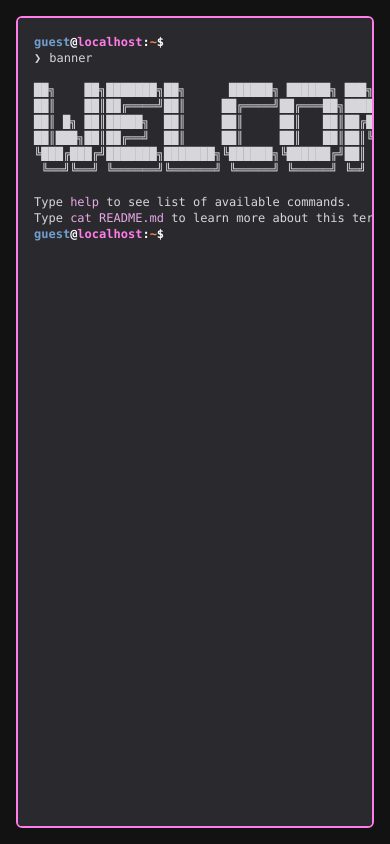
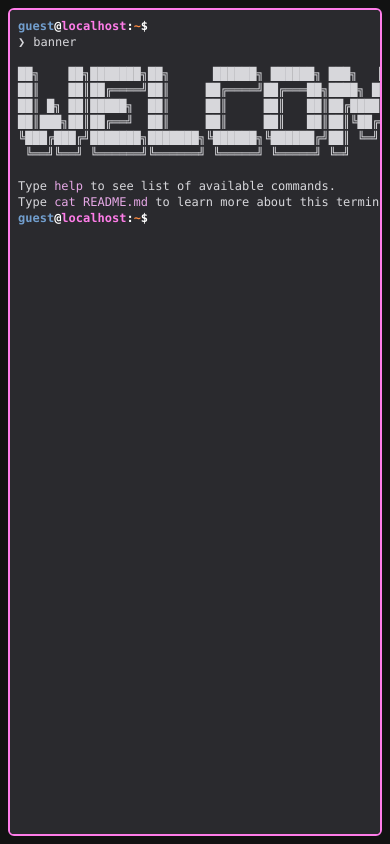
Before and after one commit to hsalvesen/vesen, a Svelte app: page / in a window 390 px wide. Built offline with nearby package versions, Linux system fonts and the light colour scheme.

Commit message:
Tentative responsiveness and display updates for phone use

```diff
--- a/index.html
+++ b/index.html
@@ -6,7 +6,7 @@
 
   <link rel="icon" type="image/png" href="/vesen.ico" />
 
-  <meta name="viewport" content="width=device-width, initial-scale=1.0" />
+  <meta name="viewport" content="width=device-width, initial-scale=1.0, maximum-scale=1.0, user-scalable=no, viewport-fit=cover" />
   <meta name="description" content="Web-based terminal powered by Svelte" />
 
   <title>Vesen Terminal</title>
--- a/src/App.svelte
+++ b/src/App.svelte
@@ -19,12 +19,12 @@
 </svelte:head>
 
 <main
-  class="h-full border-2 rounded-md p-4 overflow-auto text-xs sm:text-sm md:text-base"
+  class="h-full border-2 rounded-md p-2 sm:p-4 overflow-auto text-xs sm:text-sm md:text-base"
   style={`background-color: ${$theme.background}; color: ${$theme.foreground}; border-color: ${$theme.green};`}
 >
   <History />
 
-  <div class="flex flex-col md:flex-row">
+  <div class="flex flex-col sm:flex-row">
     <Ps1 {isPasswordMode} />
     <span class="mr-2"></span>
     <Input bind:isPasswordMode />
--- a/src/app.css
+++ b/src/app.css
@@ -23,3 +23,66 @@
 ::-webkit-scrollbar-thumb:hover {
   background-color: #a8bbbf;
 }
+
+/* Portrait mode - smaller text for better mobile experience */
+@media (orientation: portrait) and (max-width: 768px) {
+  body {
+    font-size: 12px;
+  }
+
+  pre {
+    font-size: 10px;
+    line-height: 1.2;
+  }
+
+  /* Make input text smaller too */
+  input {
+    font-size: 12px;
+  }
+}
+
+/* Mobile optimizations */
+@media (max-width: 768px) {
+  body {
+    padding: 0;
+  }
+
+  #app {
+    padding: 8px;
+    height: 100vh;
+    height: 100dvh; /* Dynamic viewport height for mobile */
+  }
+
+  /* Prevent zoom on input focus */
+  input {
+    font-size: 16px;
+  }
+
+  /* Better scrolling on mobile */
+  main {
+    -webkit-overflow-scrolling: touch;
+    overscroll-behavior: contain;
+  }
+}
+
+/* Landscape mobile */
+@media (max-width: 768px) and (orientation: landscape) {
+  #app {
+    height: 100vh;
+    height: 100dvh;
+  }
+
+  /* Restore normal font size in landscape */
+  body {
+    font-size: 14px;
+  }
+
+  pre {
+    font-size: 12px;
+    line-height: 1.4;
+  }
+
+  input {
+    font-size: 14px;
+  }
+}
--- a/src/components/Input.svelte
+++ b/src/components/Input.svelte
@@ -307,4 +307,7 @@
   placeholder={isPasswordMode ? '' : ''}
   autocomplete="off"
   spellcheck="false"
+  autocapitalize="off"
+  autocorrect="off"
+  inputmode="none"
 />
```
